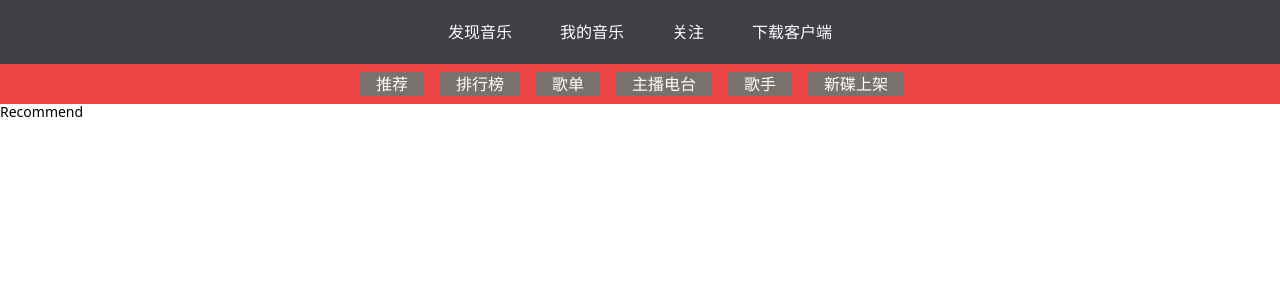
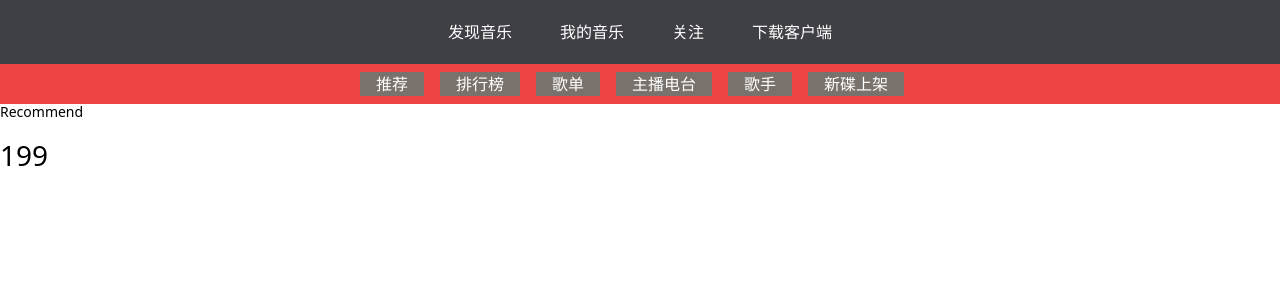
Before and after one commit to itchaox/React18-ts-wangMusic, a React (Vite) app: page /#/discover/recommend in a window 1280 px wide. Shown: the top 300 px of the page. Built offline with nearby package versions, Linux system fonts and the light colour scheme.

Commit message:
feat(Redux): 封装 useSelector hook, 用于处理 state 类型提示

```diff
--- a/src/App.tsx
+++ b/src/App.tsx
@@ -3,15 +3,20 @@
  * @Author     : itchaox
  * @Date       : 2023-07-15 15:15
  * @LastAuthor : itchaox
- * @LastTime   : 2023-07-16 15:13
+ * @LastTime   : 2023-07-16 22:55
  * @desc       :
  */
 import { Suspense } from 'react';
 import { Link, useRoutes } from 'react-router-dom';
 
 import routes from './router';
+import useAppSelector from './store/hook';
 
 function App() {
+  const recommendStore = useAppSelector((state) => ({
+    number: state.recommend.number,
+  }));
+
   return (
     <>
       {/* 顶部导航 */}
@@ -31,6 +36,7 @@ function App() {
       </div>
       {/* FIXME Suspense 路由懒加载时, 等待异步操作完成期间, 进行占位处理, 提高用户体验 */}
       <Suspense fallback="Loading...">{useRoutes(routes)}</Suspense>
+      <h1>{recommendStore.number + 100}</h1>
     </>
   );
 }
--- /dev/null
+++ b/src/store/hook.ts
@@ -0,0 +1,17 @@
+/*
+ * @Version    : v1.00
+ * @Author     : itchaox
+ * @Date       : 2023-07-16 22:50
+ * @LastAuthor : itchaox
+ * @LastTime   : 2023-07-16 22:53
+ * @desc       : 组件使用 store, 处理 state 类型提示
+ */
+import { TypedUseSelectorHook, useSelector } from 'react-redux';
+
+import store from './index';
+
+type RootStore = ReturnType<typeof store.getState>;
+
+const useAppSelector: TypedUseSelectorHook<RootStore> = useSelector;
+
+export default useAppSelector;
--- a/src/store/modules/recommend.ts
+++ b/src/store/modules/recommend.ts
@@ -3,7 +3,7 @@
  * @Author     : itchaox
  * @Date       : 2023-07-16 22:11
  * @LastAuthor : itchaox
- * @LastTime   : 2023-07-16 22:20
+ * @LastTime   : 2023-07-16 22:55
  * @desc       :
  */
 import { createSlice } from '@reduxjs/toolkit';
```
Also changed, not shown: .eslintrc.cjs.
